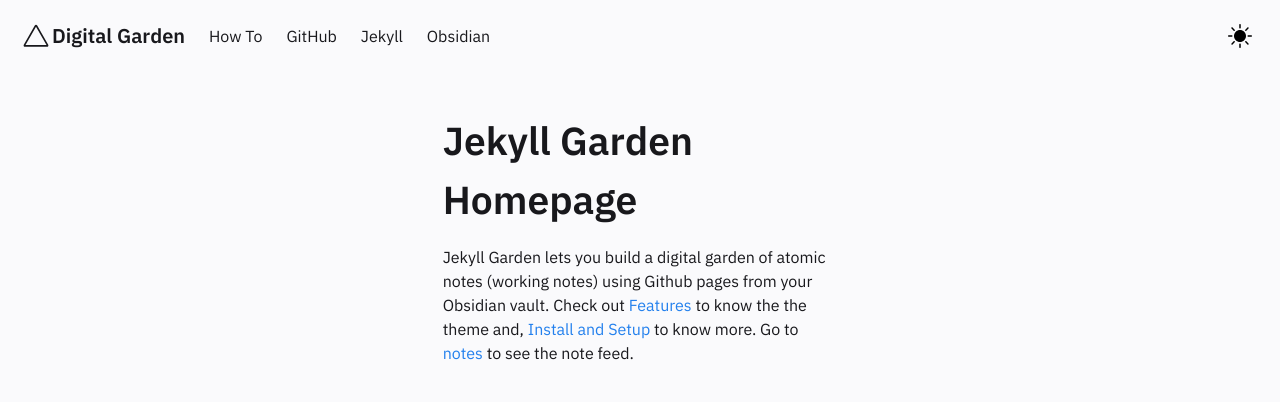
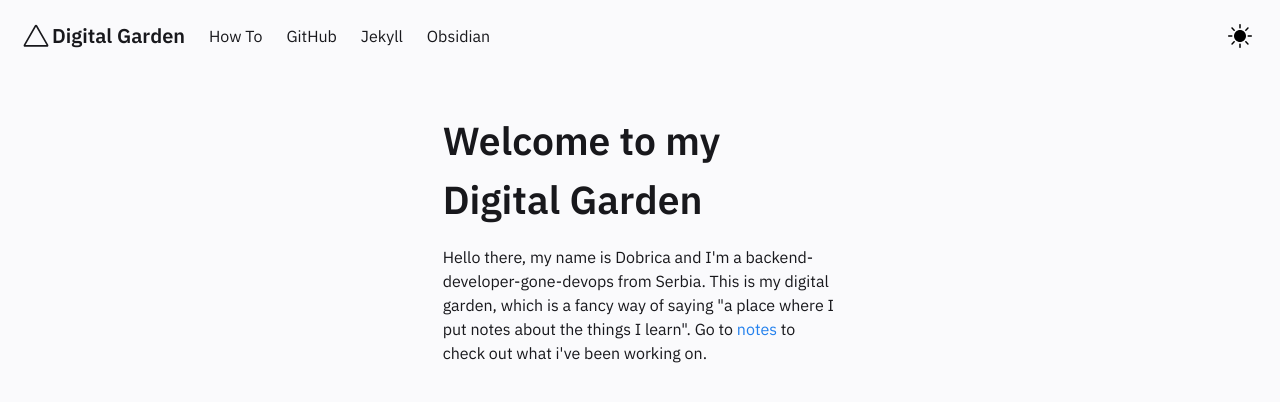
Before and after one commit to hpdobrica/hpdobrica.github.io, a Jekyll site: the page built from pages/index.md, in a window 1280 px wide. Shown: the top 402 px of the page. Built offline with Jekyll 4.4.1, drawn with Linux system fonts in a browser that asks for light colours.

Commit message:
change homepage

```diff
--- a/_includes/Homepage.html
+++ b/_includes/Homepage.html
@@ -1,11 +1,13 @@
 <div class="column is-4">
     <div class="block homeblock">
-    <h1>Jekyll Garden Homepage</h1>
+    <h1>Welcome to my Digital Garden</h1>
 
     <p>
-        Jekyll Garden lets you build a digital garden of atomic notes (working notes) using Github pages from your Obsidian vault.
-        Check out <a href="../posts/how-to">Features </a> to know the the theme and, <a href="../posts/how-to"> Install and Setup </a> to know more.
-        Go to <a href="../notes"> notes </a> to see the note feed.
+        Hello there, my name is Dobrica and I'm a backend-developer-gone-devops from Serbia.
+        This is my digital garden, which is a fancy way of saying "a place where I put notes about the things I learn".
+
+        Go to <a href="../notes"> notes </a> to check out what i've been working on.
+
     </p>
 
     </div>
```
